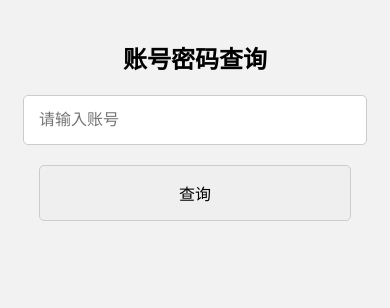
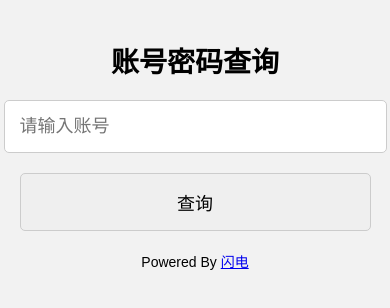
Before and after one commit to tewhdn/gxzh, a plain HTML site: page index.html in a window 390 px wide. Drawn offline with Linux system fonts and the light colour scheme.

Commit message:
index.html

```diff
--- a/index.html
+++ b/index.html
@@ -37,20 +37,11 @@
       font-size: 18px; /* 修改字体大小 */
     }
 
-    /* 媒体查询：针对小屏幕设备进行样式调整 */
-    @media only screen and (max-width: 600px) {
-      h1 {
-        font-size: 24px;
-      }
-
-      #accountInput, button {
-        width: 80%;
-        font-size: 16px;
-      }
-
-      #result {
-        font-size: 16px;
-      }
+    /* 设置版权声明样式 */
+    #poweredBy {
+      text-align: center;
+      margin-top: 20px; /* 修改上边距 */
+      font-size: 14px;
     }
   </style>
   <script type="text/javascript">
@@ -66,9 +57,6 @@
         "eyesusaffalai@hotmail.com": "zyY6WZ02",
         "UvJzVwTxB@outlook.com": "7dyNSitM",
         "shandiana003@outlook.com": "wh327220",
-        "user2": "password2",
-        "user2": "password2",
-        "user2": "password2",
         "user2": "password2",
         // 可以继续添加更多账号和密码
       };
@@ -87,5 +75,9 @@
   <input type="text" id="accountInput" placeholder="请输入账号">
   <button onclick="getPassword()">查询</button>
   <p id="result"></p>
+
+  <div id="poweredBy">
+    Powered By <a href="https://shandian.xn--ihqx1kcptox0b.fun/#" target="_blank">闪电</a>
+  </div>
 </body>
 </html>
```
